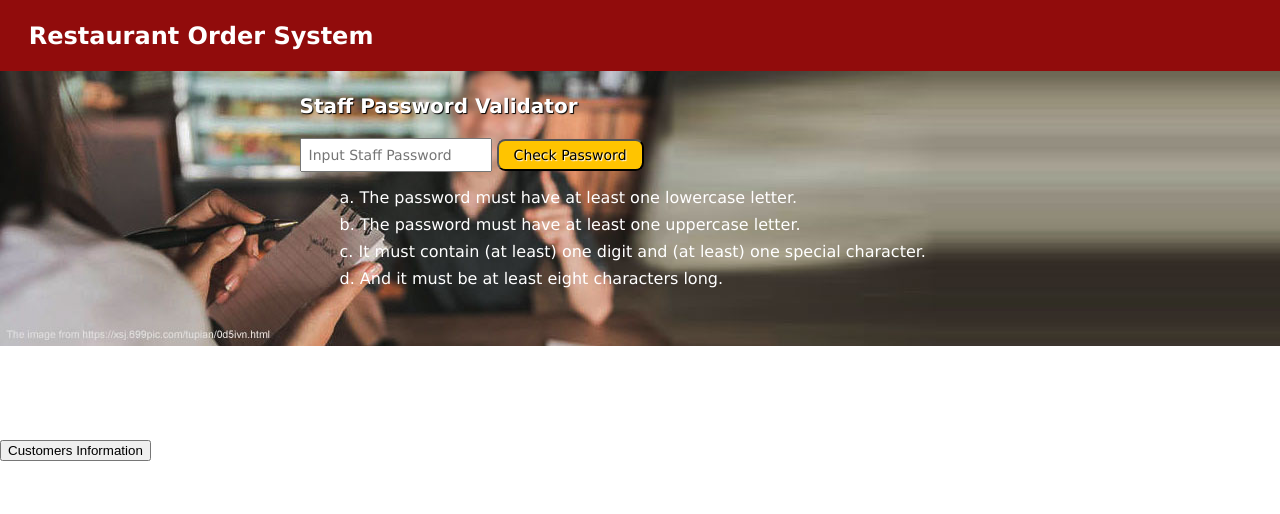
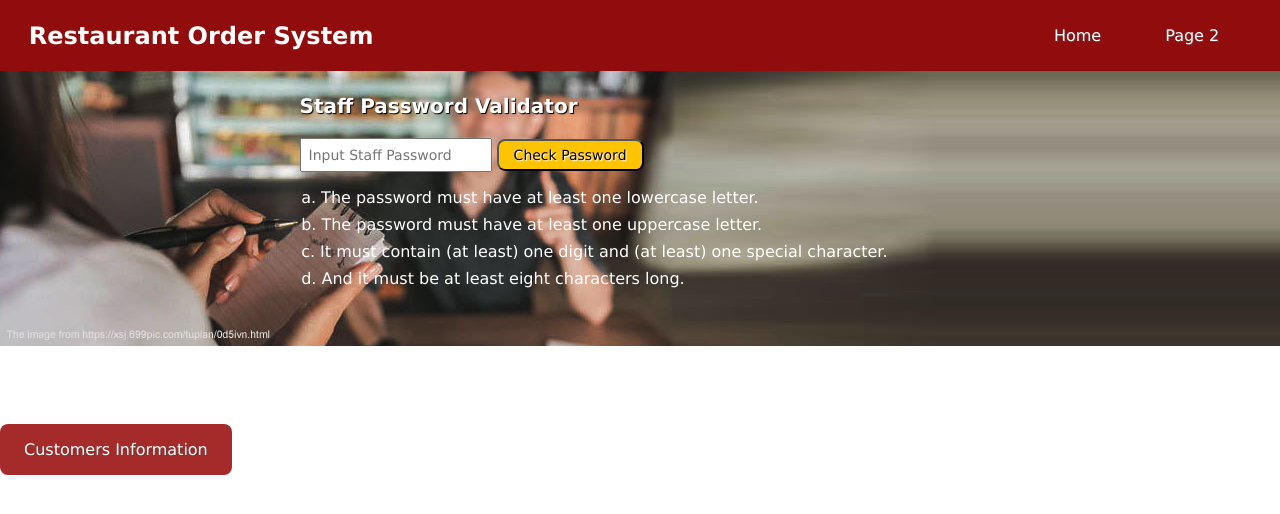
Before and after one commit to Awa555/Class_ClilentSideProgramming, a plain HTML site: page CA3/index.html in a window 1280 px wide. Drawn offline with nearby package versions, Linux system fonts and the light colour scheme; no server answers.

Commit message:
Add navigation button

```diff
--- a/CA3/css/style.css
+++ b/CA3/css/style.css
@@ -7,10 +7,17 @@ body {
 
 
 
-/* Title Bar */
-.titleBar {
+/* Top Navigation Bar */
+.nvaBar {
     background-color: rgb(145, 12, 12);
     padding: 0.1em 1.8em;
+    overflow: hidden;
+}
+
+.navTitle {
+    width: 40%;
+    float: left;
+    display: block;
 }
 
 h2 {
@@ -18,9 +25,50 @@ h2 {
     font-family:'Lucida Sans', 'Lucida Sans Regular', 'Lucida Grande', 'Lucida Sans Unicode', Geneva, Verdana, sans-serif;
 }
 
+.navbarUI {
+    display:flex;
+    flex-wrap:wrap;
+    align-items:center;
+    list-style: none;
+    justify-content:space-between;
+    float: right;
+    padding-top: 0.5rem;
+}
+
+.navbar-li {
+    padding: 0 2rem;
+    font-family:'Lucida Sans', 'Lucida Sans Regular', 'Lucida Grande', 'Lucida Sans Unicode', Geneva, Verdana, sans-serif;
+    font-size: 16px;
+    color: white;
+    text-shadow: 1px 1px rgba(84, 84, 84, 0.612);
+}
+
+.nav-link {
+    color:#fff;
+    text-decoration:none;
+}
+
+.nav-link:hover {
+    color: rgb(125, 125, 125);
+    text-decoration:none;
+}
+
+.nav-link:focus {
+    color: rgb(125, 125, 125);
+    text-decoration:none;
+}
+
+.nav-link:active {
+    color: rgb(125, 125, 125);
+    display: block;
+}
 
 
-/* StaffPassword Bar */
+
+
+
+
+/* StaffPassword Box */
 .staffBox {
     background-image: url(../image/img02.jpg);
     background-repeat: repeat-x;
@@ -41,10 +89,12 @@ h2 {
 
 .staffBoxFontBoxUl {
     list-style: none;
+    margin-left: -2.4em;
 }
 
 .staffBoxFontBoxLi {
 padding-bottom: 0.5em;
+
 }
 
 .stPW {
@@ -84,7 +134,7 @@ input:hover[type="submit"] {
 
 
 
-/* User */
+/* Customer */
 .profile-out {
     max-width: 200px;
     margin: 0 auto;
@@ -121,3 +171,18 @@ input:hover[type="submit"] {
 p{
     font-size: 12px;
 }
+
+.userA {
+    background-color: brown;
+    color: white;
+    padding: 1em 1.5em;
+    text-decoration: none;
+    font-family:'Lucida Sans', 'Lucida Sans Regular', 'Lucida Grande', 'Lucida Sans Unicode', Geneva, Verdana, sans-serif;
+    border-radius: 0.5rem;
+    box-shadow: gray ;
+    text-shadow: 1px 1px rgba(74, 74, 74, 0.55);
+}
+
+.userA:hover {
+    color: pink;
+}
--- a/CA3/index.html
+++ b/CA3/index.html
@@ -31,9 +31,21 @@
 </head>
 
 <body>
-    <div class="titleBar">
-        <h2>Restaurant Order System</h2>
+    <!-- Top Navigation Bar --->
+    <div class="nvaBar">
+        <h2 class="navTitle">Restaurant Order System</h2>
+        <ul class="navbarUI">
+            <li class="navbar-li active">
+                <a class="nav-link" href="#" title="Home">Home</a>
+            </li>
+            <li class="navbar-li">
+                <a class="nav-link" href="page2.html" title="Page2">Page 2</a>
+            </li>
+        </ul>
+
     </div>
+
+    <!-- Staff Password Box --->
     <div class="staffBox">
         <div class="staffBoxImg">
             <div class="staffBoxFontBox">
@@ -56,7 +68,8 @@
         </div>
     </div>
 
-    <button id="btHide">Customers Information</button>
+    <!-- Customer Information --->
+    <a href="#" class="userA" id="btHide">Customers Information</a>
 
     <div id="hide" class="profile-out" style="display: none">
         <div class="profile-in">
```
Lines whose indentation alone changed are shown as unchanged.
